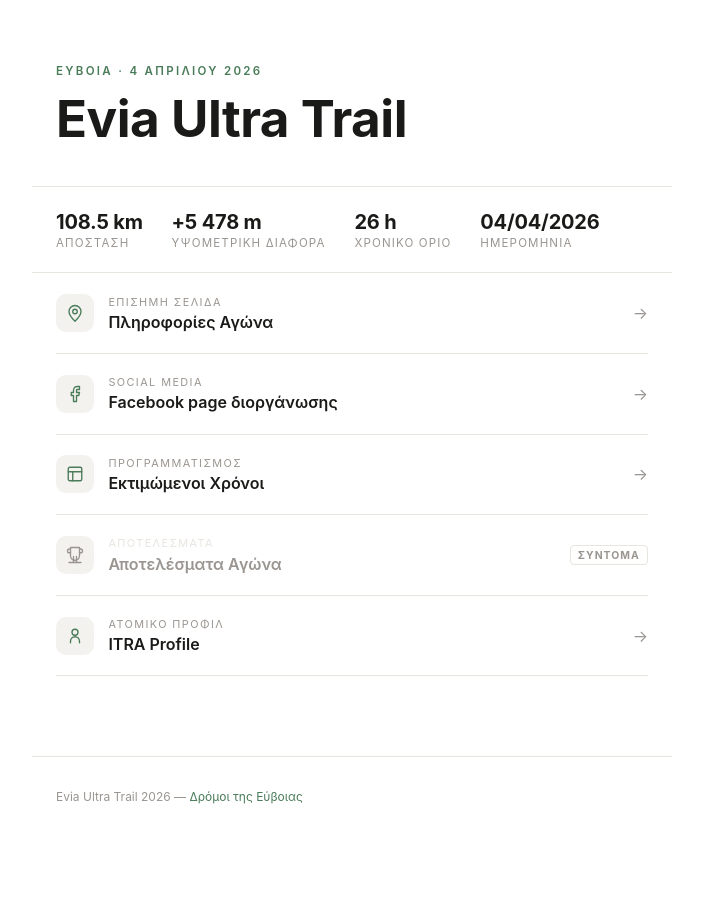
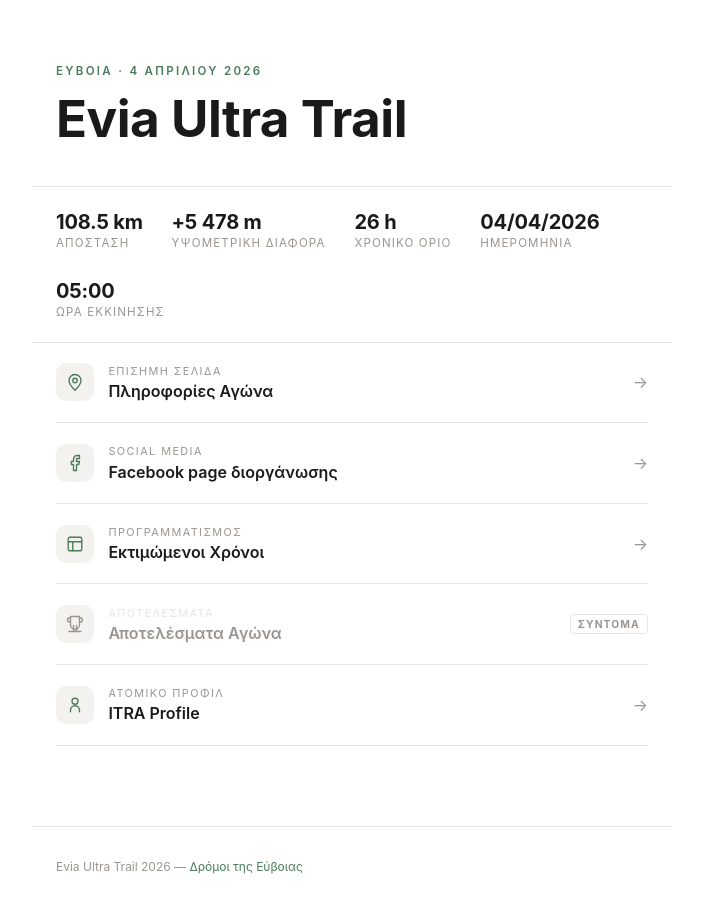
Before and after one commit to olgabrani/evut, a plain HTML site: page index.html in a window 1280 px wide. Shown: the whole page, without its empty margins (288-991 px from the left). Before the commit the page ends 836 px from the top, so only its background shows below. Drawn offline with Linux system fonts and the light colour scheme.

Commit message:
Add race start time

```diff
--- a/index.html
+++ b/index.html
@@ -223,6 +223,10 @@
     <span class="stat-value">04/04/2026</span>
     <span class="stat-label">Ημερομηνία</span>
   </div>
+  <div class="stat">
+    <span class="stat-value">05:00</span>
+    <span class="stat-label">Ώρα εκκίνησης</span>
+  </div>
 </div>
 
 <!-- ═══ LINKS ═══ -->
```
